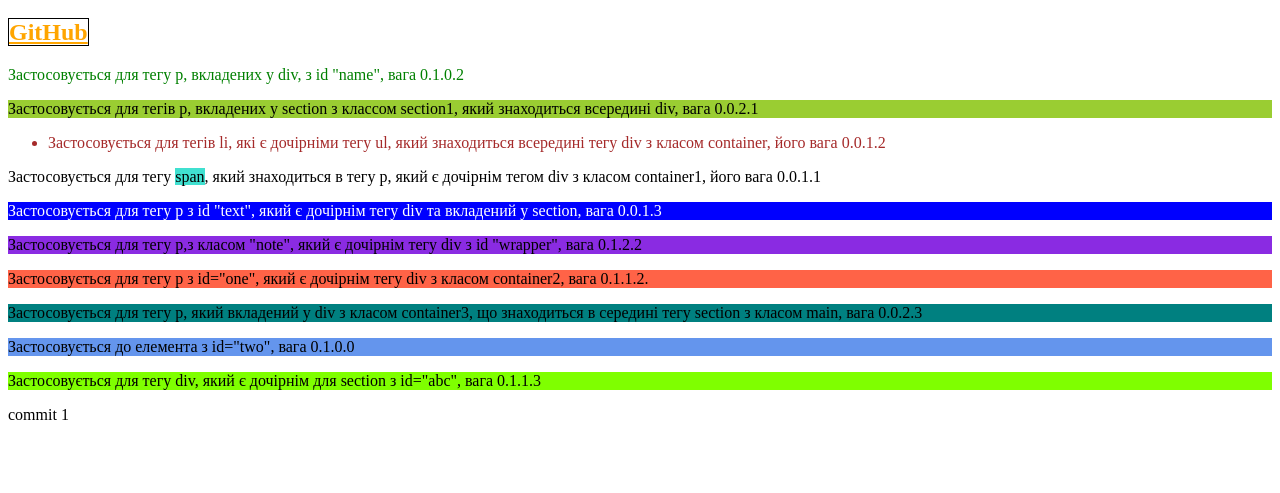
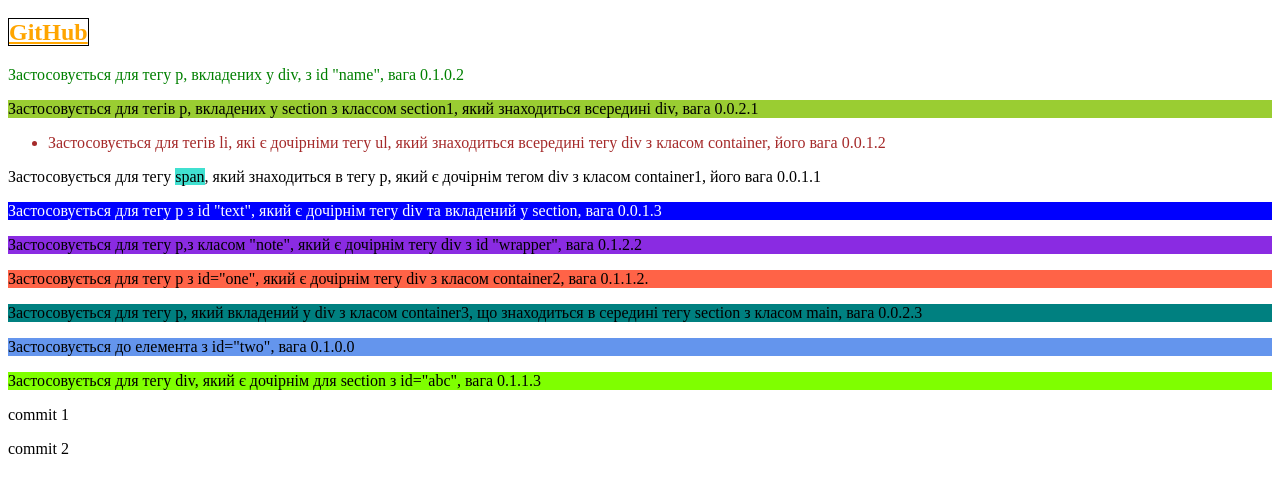
Before and after one commit to Dxter01/DxterHomeWork5, a plain HTML site: page index.html in a window 1280 px wide. Shown: the part 61-554 px from the top of the page. Drawn offline with Linux system fonts and the light colour scheme.

Commit message:
added commit 1

```diff
--- a/index.html
+++ b/index.html
@@ -77,5 +77,6 @@
       </div>
     </section>
     <p class="commit1">commit 1</p>
+    <p class="commit2">commit 2</p>
   </body>
 </html>
```
